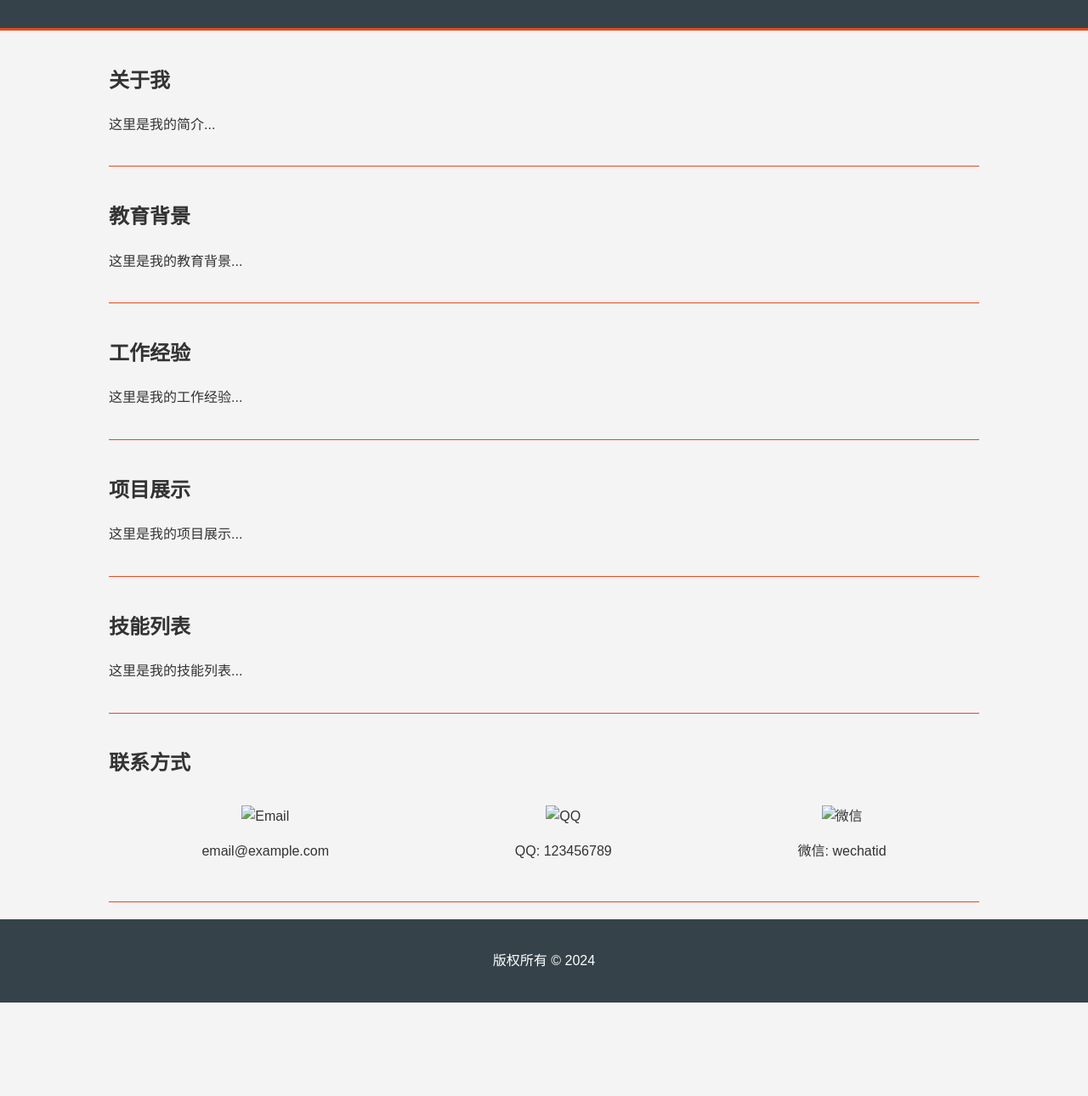
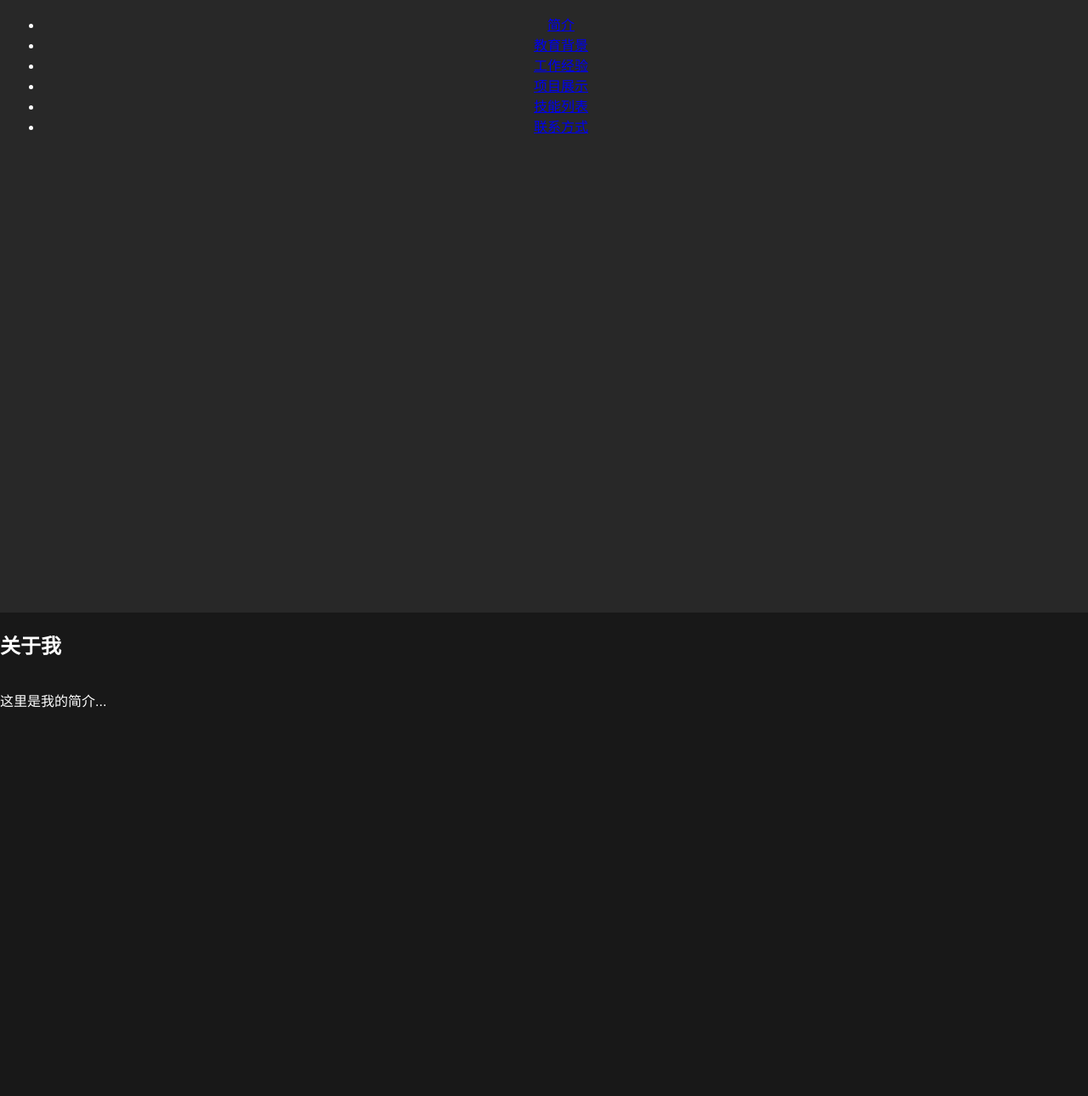
Before and after one commit to 2696704608/WXR, a plain HTML site: page index.html in a window 1280 px wide. Shown: the part 99-1389 px from the top of the page at 85% size. Before the commit the page ends 1279 px from the top, so only its background shows below. Drawn offline with Linux system fonts and the light colour scheme.

Commit message:
Update styles.css
变更风格

```diff
--- a/styles.css
+++ b/styles.css
@@ -1,104 +1,72 @@
 body {
-    font-family: 'Arial', sans-serif;
+    font-family: Arial, sans-serif;
     margin: 0;
-    padding: 0;
-    background-color: #f4f4f4;
-    color: #333;
-    line-height: 1.6;
+    background-color: #181818;
+    color: #FFFFFF;
 }
 
 .container {
-    width: 80%;
-    margin: auto;
-    overflow: hidden;
-    padding: 20px 0;
+    display: flex;
+    flex-direction: column;
+    height: 100vh;
 }
 
 header {
-    background: #35424a;
-    color: #fff;
-    padding: 20px 0;
-    border-bottom: #e8491d 3px solid;
-}
-
-header a {
-    color: #fff;
-    text-decoration: none;
-    text-transform: uppercase;
-    font-size: 16px;
-}
-
-header ul {
-    padding: 0;
-    list-style: none;
-}
-
-header li {
-    float: left;
-    display: inline;
-    padding: 0 20px 0 20px;
-}
-
-header #branding {
-    float: left;
-}
-
-header #branding h1 {
-    margin: 0;
-}
-
-header nav {
-    float: right;
-    margin-top: 10px;
-}
-
-section {
-    padding: 20px 0;
-    border-bottom: #e8491d 1px solid;
-}
-
-.dark {
-    padding: 15px 0;
-    color: #fff;
-    background: #35424a;
-}
-
-footer {
-    padding: 20px;
-    margin-top: 20px;
-    color: #fff;
-    background-color: #35424a;
+    background-color: #282828;
+    padding: 10px;
     text-align: center;
 }
 
-.contact-info {
+.sidebar {
+    background-color: #202020;
+    padding: 10px;
+    width: 200px;
+}
+
+.sidebar nav ul {
+    list-style: none;
+    padding: 0;
+}
+
+.sidebar nav ul li {
+    margin: 15px 0;
+    cursor: pointer;
+}
+
+.main {
+    flex: 1;
     display: flex;
-    justify-content: space-around;
-    align-items: center;
+    flex-direction: column;
+}
+
+.recommendations {
+    flex: 1;
+    padding: 20px;
+}
+
+.song-list {
+    display: flex;
     flex-wrap: wrap;
 }
 
-.contact-info div {
+.song {
+    margin: 10px;
+    cursor: pointer;
     text-align: center;
-    margin: 10px;
 }
 
-.contact-info img {
-    width: 50px;
-    height: 50px;
-    transition: transform 0.3s;
+.song img {
+    width: 150px;
+    height: 150px;
+    object-fit: cover;
 }
 
-.contact-info img:hover {
-    transform: scale(1.1);
+.footer {
+    background-color: #282828;
+    padding: 10px;
+    text-align: center;
 }
 
-/* Animations */
-@keyframes fadeIn {
-    from { opacity: 0; }
-    to { opacity: 1; }
+.music-player {
+    text-align: center;
 }
-
-.animated {
-    animation: fadeIn 2s;
-}
```
